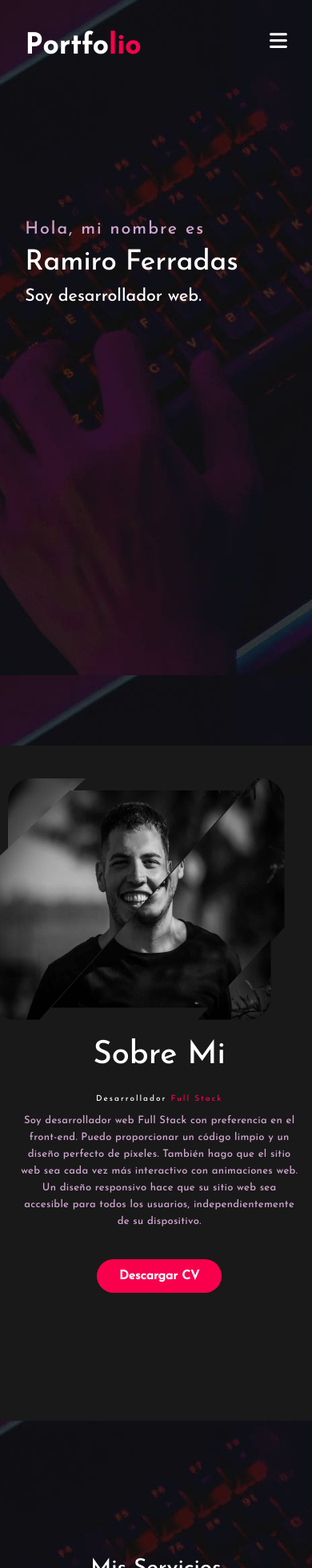
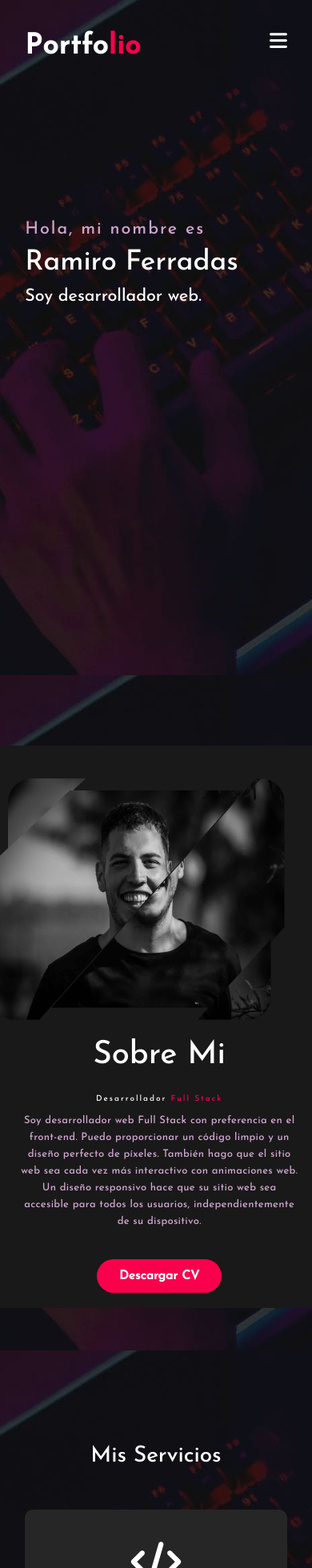
Before and after one commit to RamiroFerradas/Portfolio, a React (Create React App) app in the folder client/: page / in a window 390 px wide. Shown: the top 1960 px of the page at 80% size. Built offline with nearby package versions, Linux system fonts and the light colour scheme.

Commit message:
update responsive about

```diff
--- a/client/src/Components/About/About.module.css
+++ b/client/src/Components/About/About.module.css
@@ -1,6 +1,5 @@
 .about {
   width: 100%;
-  height: 100vh;
   padding: 10px;
   background-color: #191919;
   background-repeat: no-repeat;
@@ -8,17 +7,14 @@
   background-position: center;
   padding-top: 15vh;
   position: relative;
-
   min-height: 100px;
   overflow: hidden;
 }
 
 .main img {
-  /* height: auto; */
   width: 25vw;
   position: absolute;
   left: 10vw;
-  /* margin-top: -10vh; */
   border-radius: 30px;
   transform-origin: left;
 }
```
Also changed, not shown: client/src/Components/About/About.jsx (+0 -16 lines).
